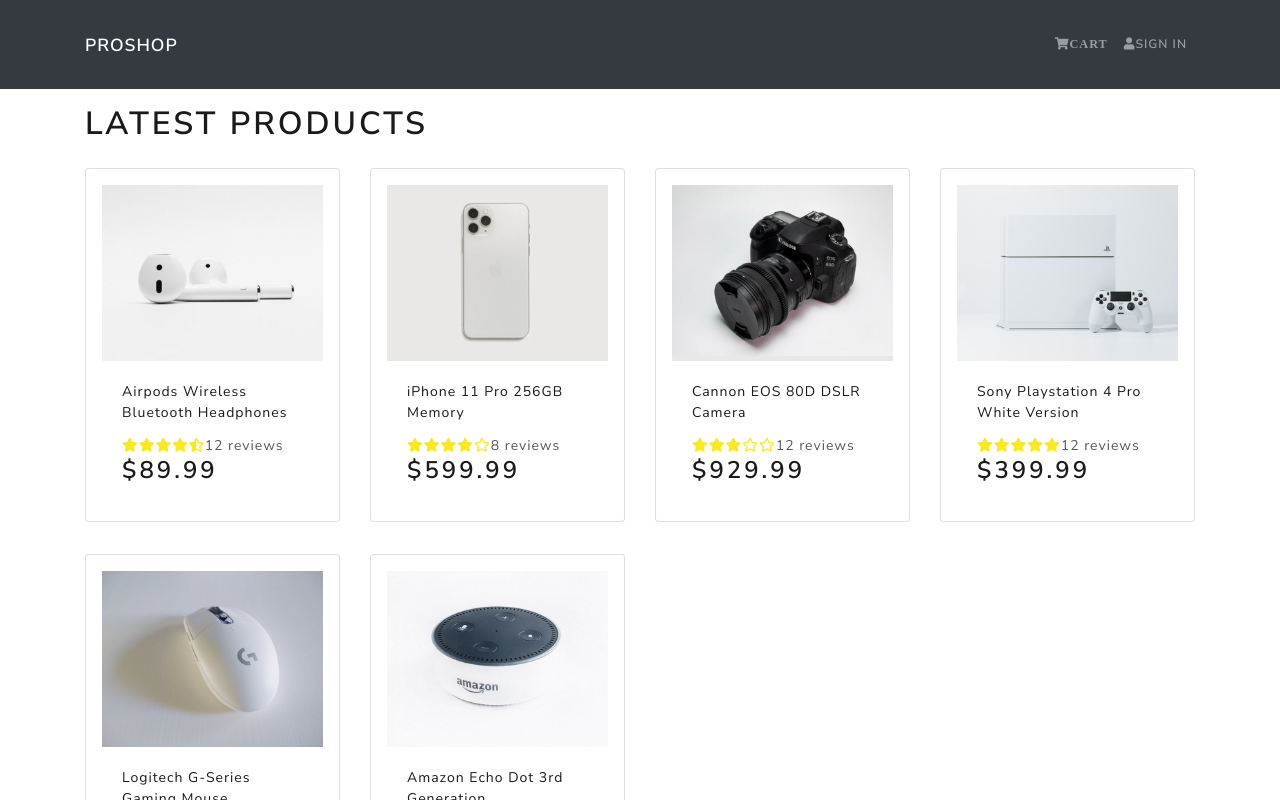
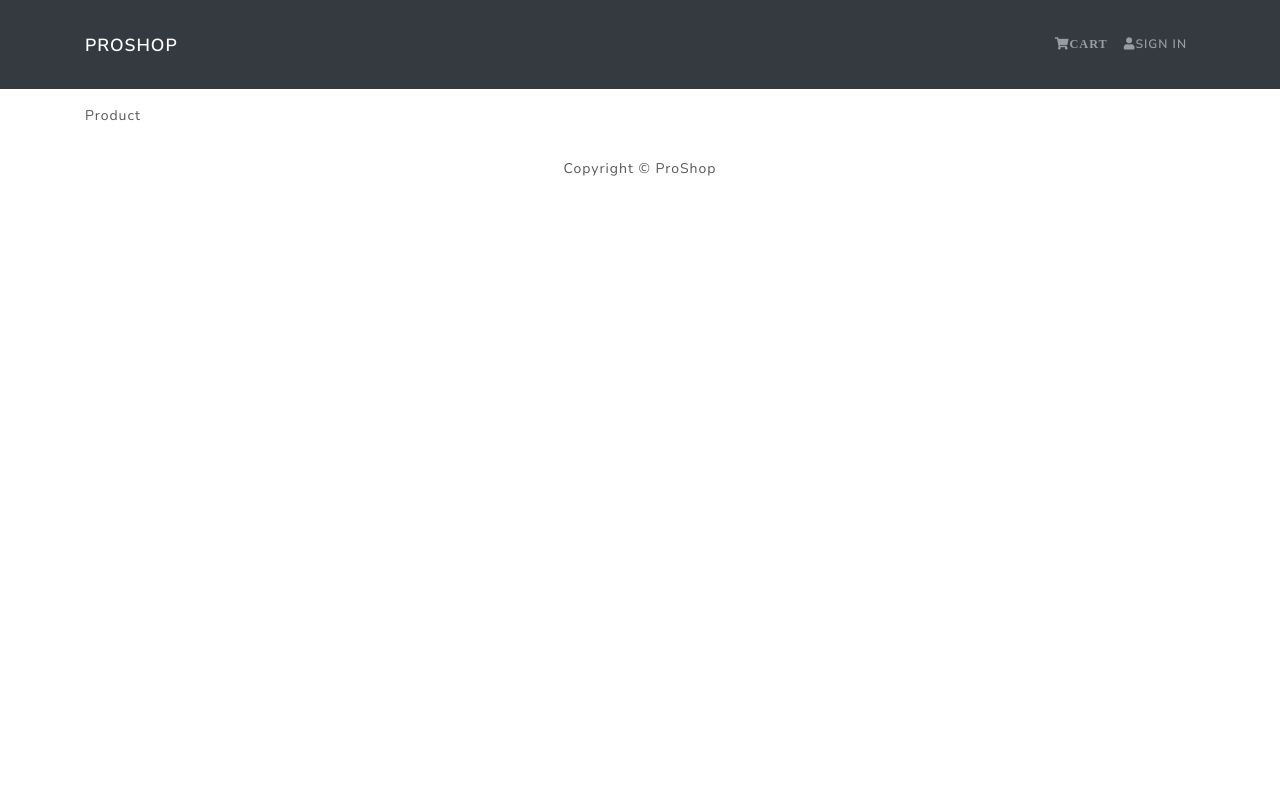
Before and after one commit to bsopecki/shop-app, a React (Create React App) app in the folder frontend/: page /product/1 in a window 1280 px wide. Shown: the top 800 px of the page. Built offline with nearby package versions, Linux system fonts and the light colour scheme.

Commit message:
fix bug with products identifcation and install routing dependencies

```diff
--- a/frontend/package.json
+++ b/frontend/package.json
@@ -9,6 +9,8 @@
     "react": "^17.0.2",
     "react-bootstrap": "^1.5.2",
     "react-dom": "^17.0.2",
+    "react-router-bootstrap": "^0.25.0",
+    "react-router-dom": "^5.2.0",
     "react-scripts": "4.0.3",
     "web-vitals": "^1.1.1"
   },
--- a/frontend/src/App.js
+++ b/frontend/src/App.js
@@ -1,18 +1,22 @@
+import React from 'react';
+import { BrowserRouter as Router , Route } from 'react-router-dom'
 import { Container } from 'react-bootstrap';
 import Header from './components/Header';
 import Homescreen from './screens/Homescreen';
+import ProductScreen from './screens/ProductScreen'
 import Footer from './components/Footer';
 const App = () => {
   return (
-    <>
+    <Router>
       <Header />
       <main className='main py-3'>
         <Container>
-          <Homescreen/>
-      </Container>
-    </main>
-        <Footer />
-    </>
+          <Route path= '/' component={Homescreen} exact/>
+          <Route path='/product/:id' component={ProductScreen}/>
+        </Container>
+      </main>
+      <Footer />
+    </Router>
   );
 }
 
--- a/frontend/src/components/Product.js
+++ b/frontend/src/components/Product.js
@@ -1,19 +1,20 @@
 import React from 'react';
+import {Link} from 'react-router-dom';
 import { Card } from 'react-bootstrap';
 import  Rating from '../components/Rating';
 
 const Product = ({ product }) => {
     return (
         <Card className='my-3 p-3 rounded'>
-            <a href={`/product${product.id}`}>
+            <Link to={`/product/${product._id}`}>
                 <Card.Img src={product.image} variant='top'></Card.Img>
-            </a>
+            </Link>
             <Card.Body>
-                <a href={`/product${product.id}`}>
+                <Link to={`/product/${product._id}`}>
                     <Card.Title as='div'>
                         <strong>{product.name}</strong>
                     </Card.Title>
-                </a>
+                </Link>
                 <Card.Text as='div'>
                    <Rating value={product.rating} text={`${product.numReviews} reviews`}/>
                 </Card.Text>
--- a/frontend/src/screens/Homescreen.js
+++ b/frontend/src/screens/Homescreen.js
@@ -8,7 +8,7 @@
         <>
             <h1>Latest products</h1>
             <Row>
-                {products.map((product) => {
+                {products.map(product => {
                     return (
                         <Col sm={12} md={6} lg={4} xl={3}>
                             <Product product={product}/>
--- /dev/null
+++ b/frontend/src/screens/ProductScreen.js
@@ -0,0 +1,11 @@
+import React from 'react'
+
+const ProductScreen = () => {
+    return (
+        <div>
+            Product
+        </div>
+    )
+}
+
+export default ProductScreen
```
Also changed, not shown: 1 other file (tests, documents, lock files or other folders).
